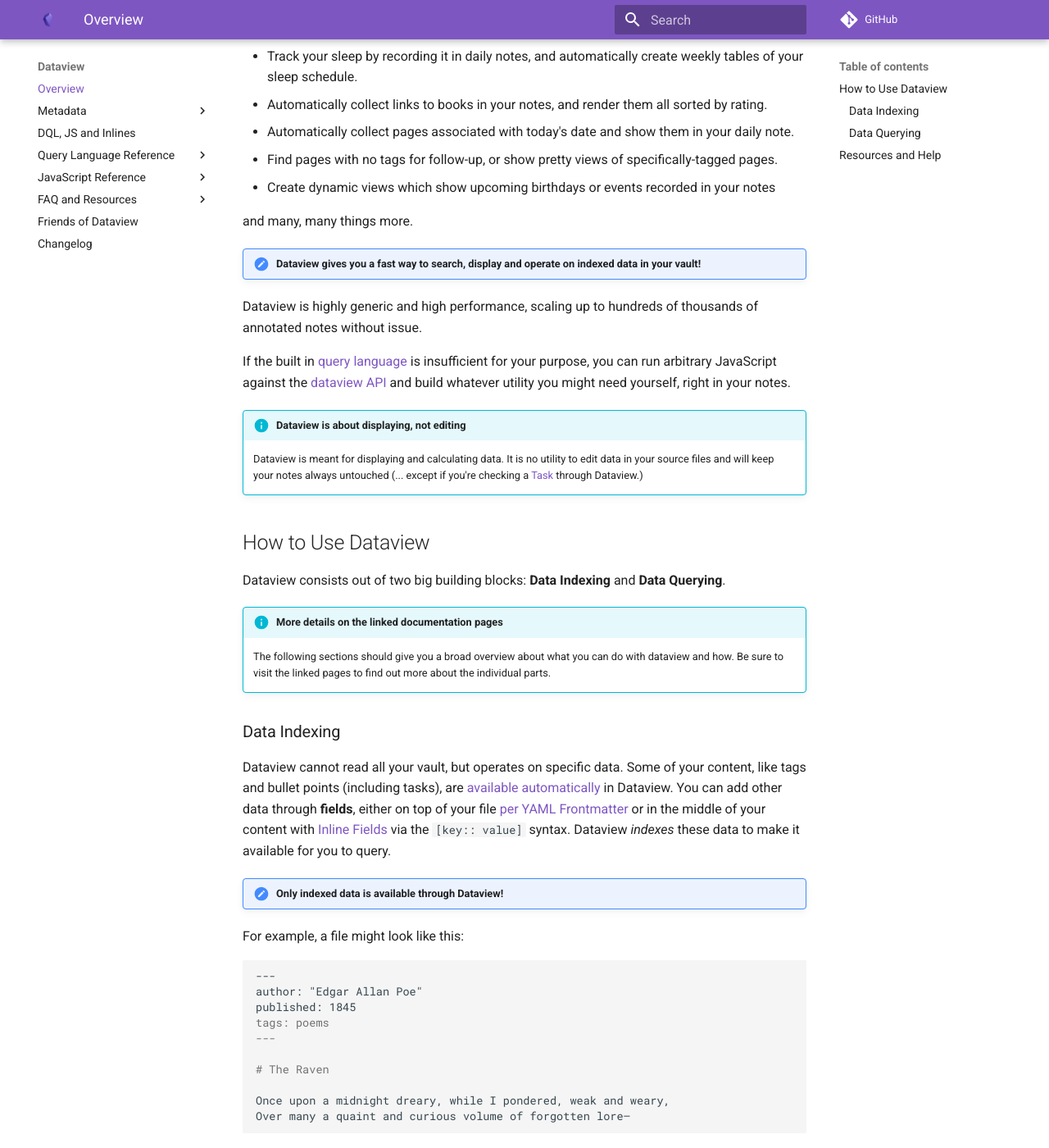
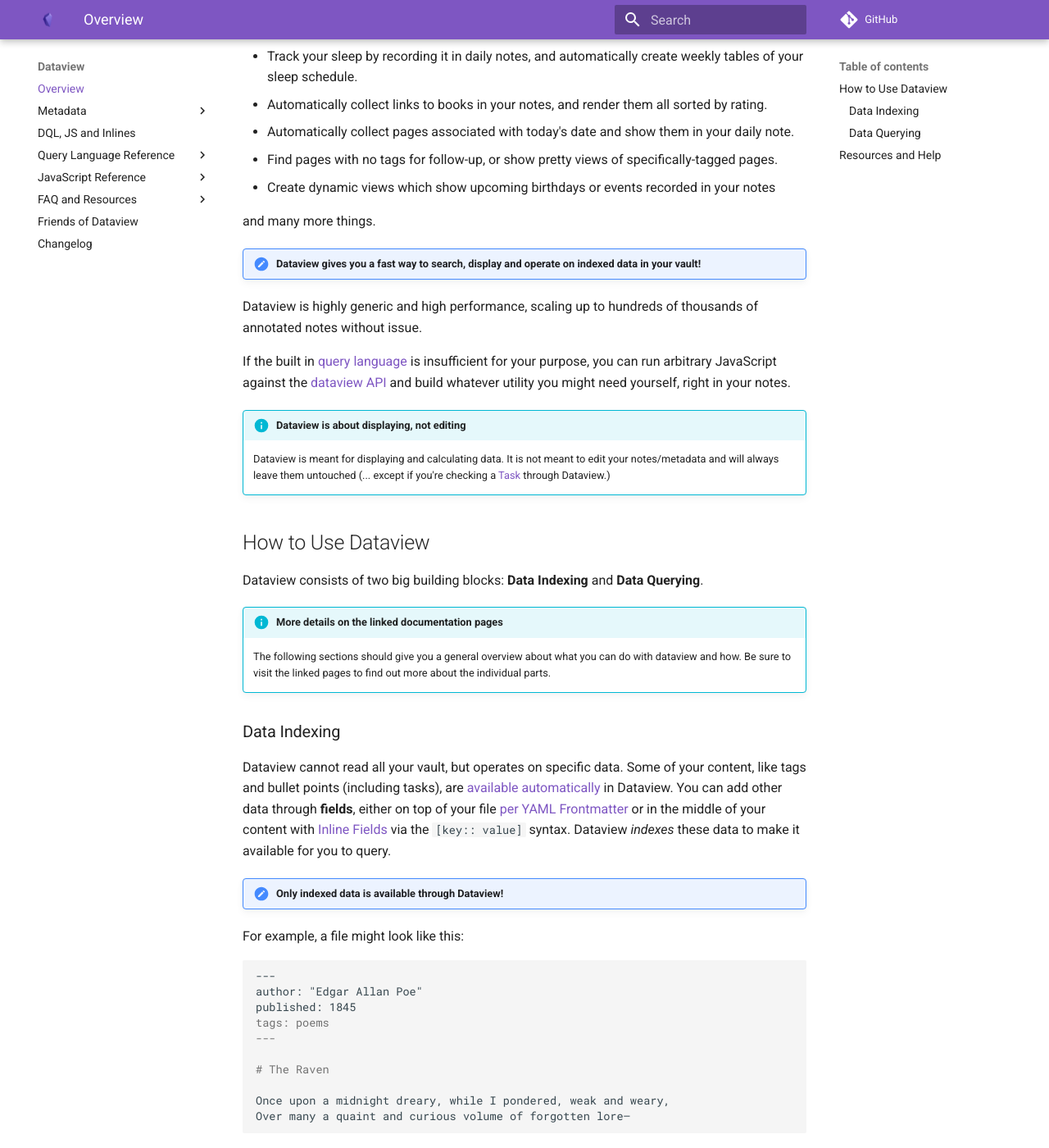
Before and after one commit to blacksmithgu/obsidian-dataview, an MkDocs documentation site: the page built from docs/docs/index.md, in a window 1280 px wide and 1400 px high, scrolled down 284 px. Shown: the whole window at 82% size. Built offline with MkDocs 1.6.1 and Material for MkDocs 9.7.7, drawn with Linux system fonts in a browser that asks for light colours; comment, search, counter and statistics services are not loaded; some of the changed text lies outside the part shown.

Commit message:
refactor(docs): enhance wording

````diff
--- a/docs/docs/index.md
+++ b/docs/docs/index.md
@@ -10,7 +10,7 @@ You could
 - Find pages with no tags for follow-up, or show pretty views of specifically-tagged pages.
 - Create dynamic views which show upcoming birthdays or events recorded in your notes
 
-and many, many things more.
+and many more things.
 
 !!! hint "Dataview gives you a fast way to search, display and operate on indexed data in your vault!"
 
@@ -20,14 +20,14 @@ If the built in [query language](query/queries/) is insufficient for your purpos
 JavaScript against the [dataview API](api/intro/) and build whatever utility you might need yourself, right in your notes.
 
 !!! info "Dataview is about displaying, not editing"
-    Dataview is meant for displaying and calculating data. It is no utility to edit data in your source files and will keep your notes always untouched (... except if you're checking a [Task](queries/query-types.md#task-queries) through Dataview.)
+    Dataview is meant for displaying and calculating data. It is not meant to edit your notes/metadata and will always leave them untouched (... except if you're checking a [Task](queries/query-types.md#task-queries) through Dataview.)
 
 ## How to Use Dataview
 
-Dataview consists out of two big building blocks: **Data Indexing** and **Data Querying**.
+Dataview consists of two big building blocks: **Data Indexing** and **Data Querying**.
 
 !!! info "More details on the linked documentation pages"
-    The following sections should give you a broad overview about what you can do with dataview and how. Be sure to visit the linked pages to find out more about the individual parts.
+    The following sections should give you a general overview about what you can do with dataview and how. Be sure to visit the linked pages to find out more about the individual parts.
 
 ### Data Indexing
 
@@ -63,19 +63,19 @@ Once upon a midnight dreary, while I pondered, weak and weary,
 Over many a quaint and curious volume of forgotten lore—
 ```
 
-Data-wise, they are identical and only differ in your preffered way how you want to add your [metadata](annotation/add-metadata.md). With this file, you'd have the **metadata field** `author` available and everything Dataview provides you [automatically as implicit fields](annotation/metadata-pages.md), like the tag or note title.
+In terms of indexed metadata (or what you can query), they are identical, and only differ in their annotation style. How you want to [annotate your  metadata](annotation/add-metadata.md) is up to you and your personal preference. With this file, you'd have the **metadata field** `author` available and everything Dataview provides you [automatically as implicit fields](annotation/metadata-pages.md), like the tag or note title.
 
 ### Data Querying
 
 You can access **indexed data** with the help of **Queries**.
 
-There are **three different ways** you can write a Query: With help of the [Dataview Query Language](queries/dql-js-inline/#dataview-query-language-dql), as an [inline statement](queries/dql-js-inline#inline-dql) or in the most flexible and most complex way: as a [Javascript Query](queries/dql-js-inline#dataview-js).
+There are **three different ways** you can write a Query: With help of the [Dataview Query Language](queries/dql-js-inline/#dataview-query-language-dql), as an [inline statement](queries/dql-js-inline#inline-dql) or in the most flexible but most complex way: as a [Javascript Query](queries/dql-js-inline#dataview-js).
 
-The **Dataview Query Language** (short **DQL**) gives you a broad and powerful toolbelt to query, display and operate on your data. An [**inline query**](queries/dql-js-inline#inline-dql) gives you the possibility to display exactly one indexed value anywhere in your note. You can also do calculations this way. With **DQL** at your hands, you'll be probably fine without any Javascript throurough your data journey.
+The **Dataview Query Language** (**DQL**) gives you a broad and powerful toolbelt to query, display and operate on your data. An [**inline query**](queries/dql-js-inline#inline-dql) gives you the possibility to display exactly one indexed value anywhere in your note. You can also do calculations this way. With **DQL** at your hands, you'll be probably fine without any Javascript throurough your data journey.
 
 A DQL Query consists of several parts:
 
-- Exactly one [**Query Type**](queries/query-types.md) that determines how your Query Output looks like
+- Exactly one [**Query Type**](queries/query-types.md) that determines what your Query Output looks like
 - None or one [**FROM statement**](queries/data-commands#from) to pick a specific tag or folder (or another [source](reference/sources.md)) to look at
 - None to multiple [**other Data Commands**](queries/data-commands.md) that help you filter, group and sort your wanted output
 
````
Also changed, not shown: other parts of docs/docs/index.md (+2 -2 lines).
